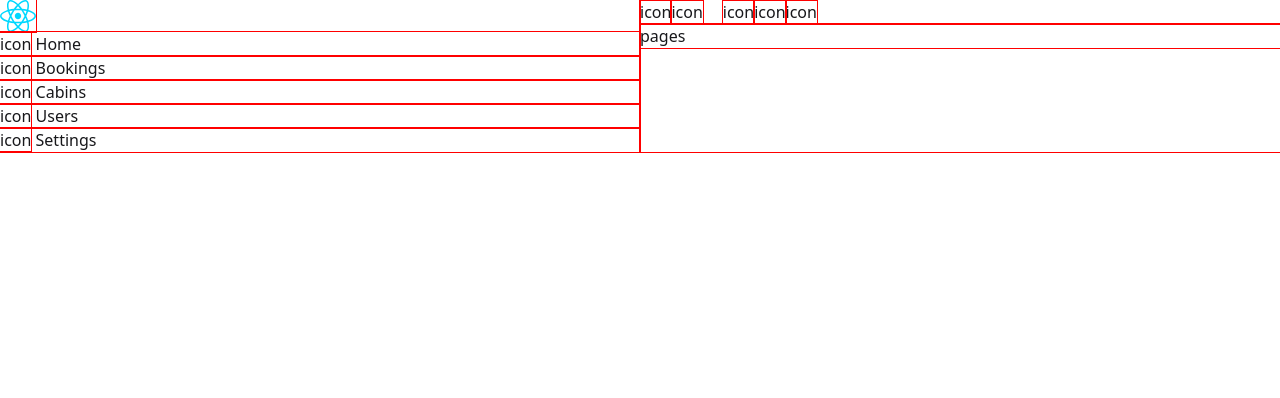
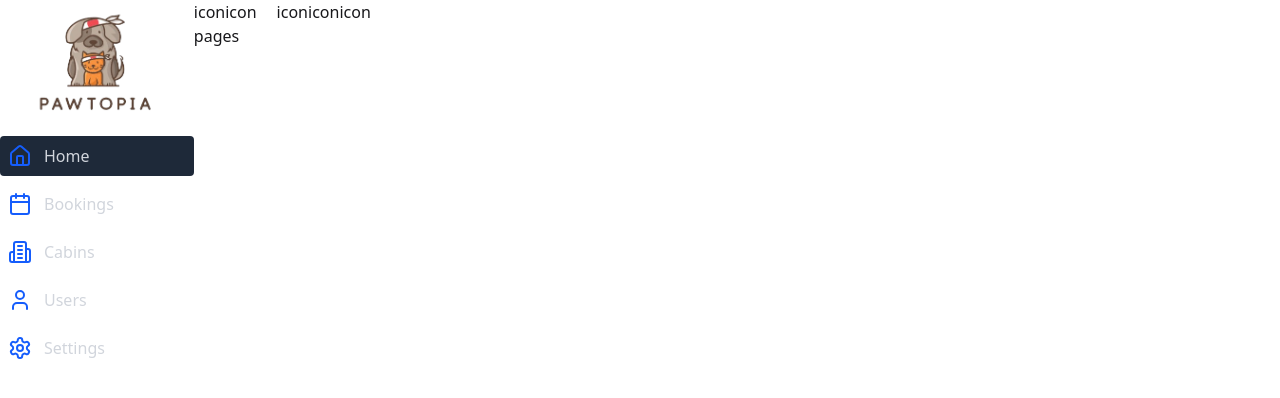
Before and after one commit to shohan11d/wild-oasis, a React (Vite) app: page / in a window 1280 px wide. Shown: the top 398 px of the page. Built offline with nearby package versions, Linux system fonts and the light colour scheme.

Commit message:
unnecessary icons removed

```diff
--- a/package.json
+++ b/package.json
@@ -11,6 +11,7 @@
   },
   "dependencies": {
     "@tailwindcss/vite": "^4.0.9",
+    "lucide-react": "^0.477.0",
     "react": "^19.0.0",
     "react-dom": "^19.0.0",
     "tailwindcss": "^4.0.9"
--- a/src/components/AppLayout.jsx
+++ b/src/components/AppLayout.jsx
@@ -4,7 +4,7 @@ import Navigation from "./Navigation";
 function AppLayout() {
   return (
     <div>
-      <div className="grid grid-cols-2">
+      <div className="flex">
         <Navigation/>
         <div>
           <Header/>
--- a/src/components/Navigation.jsx
+++ b/src/components/Navigation.jsx
@@ -1,23 +1,78 @@
-import Logo from '../assets/react.svg';
+import {
+  Home,
+  Building2,
+  Settings,
+  Calendar,
+  User,
+  AppWindow,
+} from 'lucide-react';
+
+import Logo from '../assets/logo.png';
 function Navigation() {
   return (
-    <div>
-      <img src={Logo} alt="react logo" />
-      <ul>
-        <li>
-          <span>icon</span> Home
+    <div className="flex flex-col items-center">
+      <img
+        src={Logo}
+        height="50px"
+        width="170px"
+        className=" m-2"
+        alt="react logo"
+      />
+      <ul className="text-gray-300 flex flex-col gap-2">
+        <li className=" ">
+          <a
+            className="flex gap-3 py-2 hover:text-blue-600 pl-2 pr-20  bg-gray-800 rounded-sm ]"
+            href=""
+          >
+            <span className="text-blue-600">
+              <Home />
+            </span>
+            <span>Home</span>
+          </a>
         </li>
-        <li>
-          <span>icon</span> Bookings
+        <li className=" ">
+          <a
+            className="flex gap-3 py-2 hover:text-blue-600 hover:bg-gray-800 pl-2 pr-20  ]"
+            href=""
+          >
+            <span className="text-blue-600">
+              <Calendar />
+            </span>
+            <span>Bookings</span>
+          </a>
+        </li>{' '}
+        <li className=" ">
+          <a
+            className="flex gap-3 py-2 hover:text-blackblue-600 hover:bg-gray-800 pl-2 pr-20  ]"
+            href=""
+          >
+            <span className="text-blue-600">
+              <Building2 />
+            </span>
+            <span>Cabins</span>
+          </a>
         </li>
-        <li>
-          <span>icon</span> Cabins
+        <li className=" ">
+          <a
+            className="flex gap-3 py-2 hover:text-blackblue-600 hover:bg-gray-800 pl-2 pr-20  ]"
+            href=""
+          >
+            <span className="text-blue-600">
+              <User />
+            </span>
+            <span>Users</span>
+          </a>
         </li>
-        <li>
-          <span>icon</span> Users
-        </li>
-        <li>
-          <span>icon</span> Settings
+        <li className=" ">
+          <a
+            className="flex gap-3 py-2 hover:text-blackblue-600 hover:bg-gray-800 pl-2 pr-20  ]"
+            href=""
+          >
+            <span className="text-blue-600">
+              <Settings />
+            </span>
+            <span>Settings</span>
+          </a>
         </li>
       </ul>
     </div>
--- a/src/index.css
+++ b/src/index.css
@@ -2,6 +2,6 @@
 @plugin "daisyui";
 
 
-*{
+/* *{
     outline: 1px solid red;
-}
+} */
```
Also changed, not shown: src/assets/logo.png (added), 1 other file (tests, documents, lock files or other folders).
